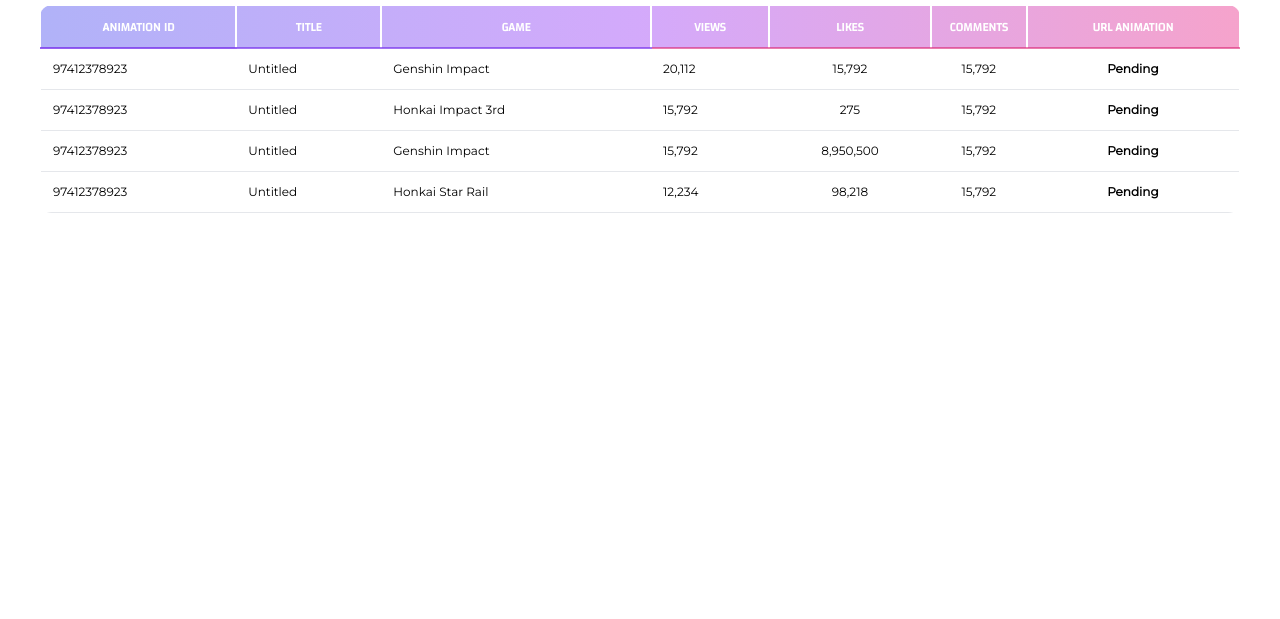
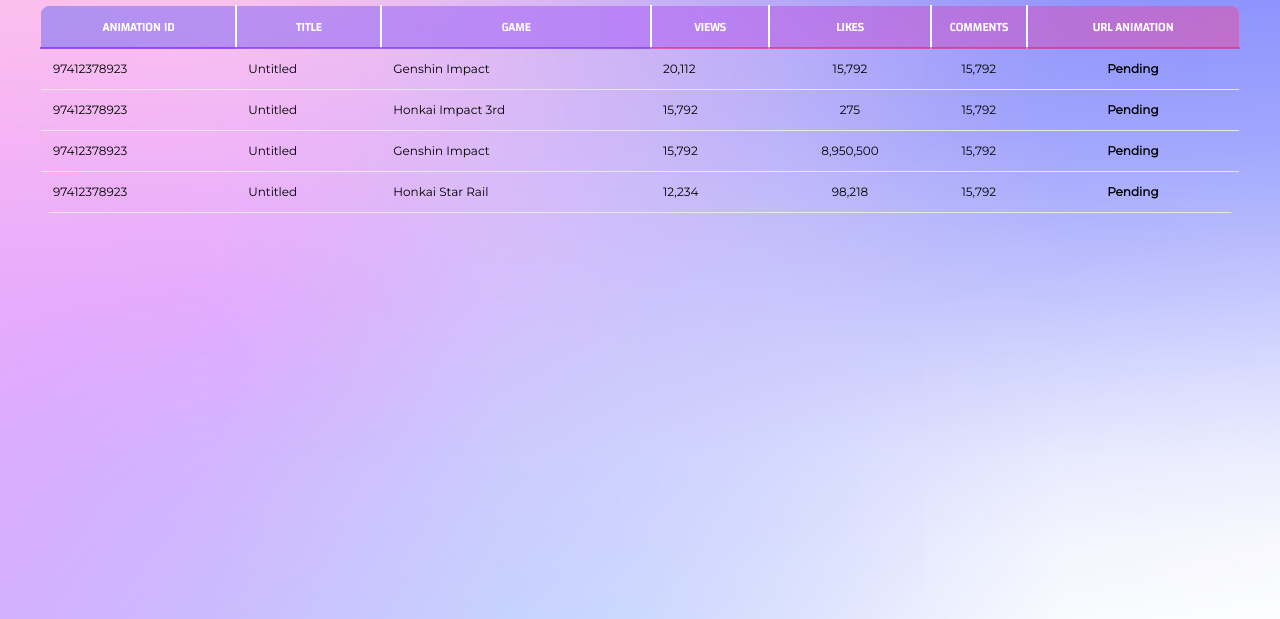
Before and after one commit to hrisz/FE_UTS_WebService, a plain HTML site: page index.html in a window 1280 px wide. Shown: the part 1045-1664 px from the top of the page. Drawn offline with nearby package versions, Linux system fonts and the light colour scheme.

Commit message:
test deploy again, hope its final

```diff
--- a/assets/css/index.css
+++ b/assets/css/index.css
@@ -1,6 +1,6 @@
 body {
   font-family: "Montserrat", serif;
-  cursor: url("./icon/webcur.png"), auto;
+  cursor: url("../icon/webcur.png"), auto;
   margin: 0;
   padding: 0;
 }
@@ -20,7 +20,7 @@ div {
 }
 
 .home-bg {
-  background-image: url("./img/wp_hoyoverse.jpg");
+  background-image: url("../img/wp_hoyoverse.jpg");
   background-repeat: no-repeat;
   background-position: 72% center;
   background-size: cover;
@@ -31,7 +31,7 @@ div {
 }
 
 .tablemenu-bg {
-  background-image: url("./img/wp_datamenu.jpg");
+  background-image: url("../img/wp_datamenu.jpg");
   background-repeat: no-repeat;
   background-position: center;
   background-size: cover;
```
